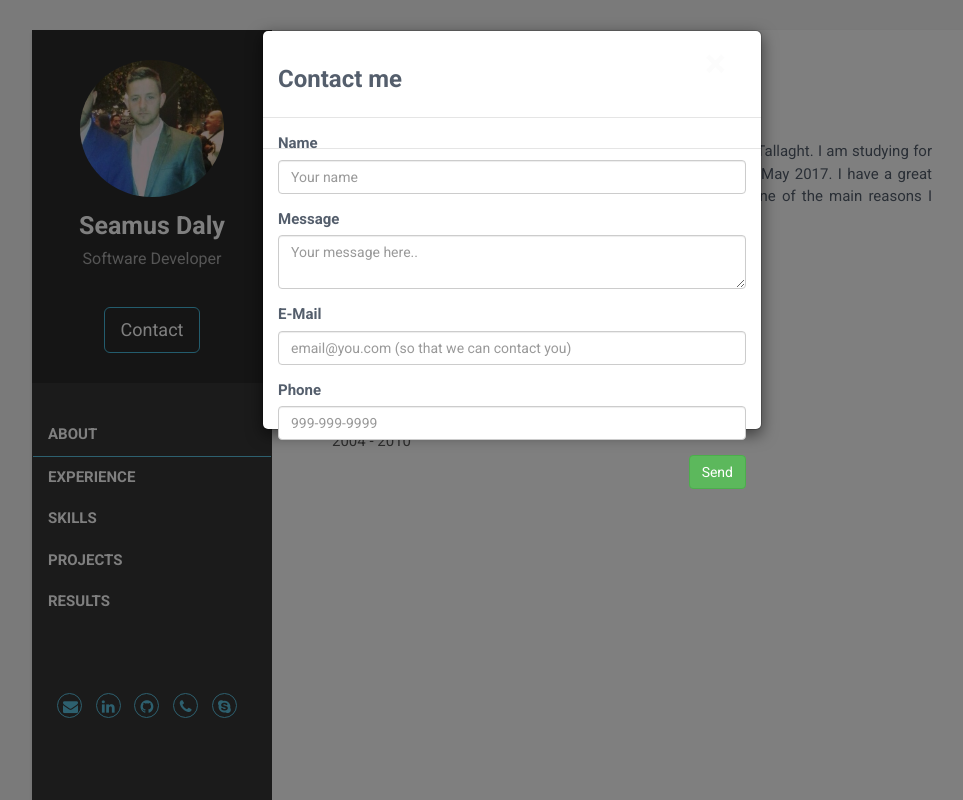
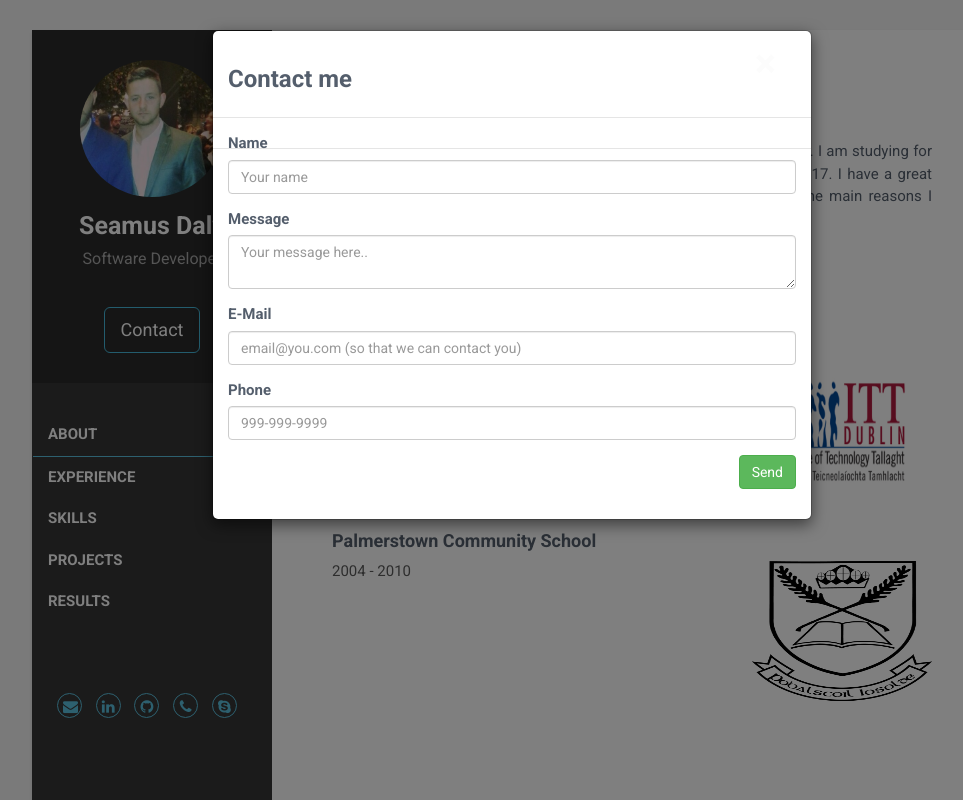
Before and after one commit to shaydaly/IMD-WEB-CV, a plain HTML site: page IMD-CA-2/IMD-CA/index.html in a window 1280 px wide. Both pictures are taken after a click on the button "Contact". Shown: the top 800 px of the page, without its empty margins (128-1091 px from the left). Drawn offline with nearby package versions, Linux system fonts and the light colour scheme.

Commit message:
adding school images

```diff
--- a/IMD-CA-2/IMD-CA/assets/css/styles.css
+++ b/IMD-CA-2/IMD-CA/assets/css/styles.css
@@ -174,6 +174,13 @@ p {
   padding-left:20px;
 }
 
+.schoolImage{
+  width:180px;
+  height:140px;
+  float: right;
+  margin: 0 0 10px 10px;
+}
+
 .navnarOption{
   width:100%;
   text-align:left;
@@ -305,14 +312,26 @@ p {
   background-color: rgba(0,0,0,0.9); /* Black w/ opacity */
 }
 
-/* Modal Content (image) */
-.modal-content {
+#secondarySchool{
+  padding-top:100px;
+}
+#collegeE{
+  padding-top:20px;
+}
+.imageContentModal{
   margin: auto;
   display: block;
   width: 100%;
   max-width: 500px;
   min-height:400px;
   max-height:400px;
+}
+/* Modal Content (image) */
+.modal-content {
+  margin: auto;
+  display: block;
+  width: 100%;
+  height:100%;
 }
 
 /* Caption of Modal Image */
--- a/IMD-CA-2/IMD-CA/assets/js/dynamicContentAngular.js
+++ b/IMD-CA-2/IMD-CA/assets/js/dynamicContentAngular.js
@@ -183,11 +183,11 @@ skills.controller("skillsController",
         $scope.skills = {
             skills: [
                 {
-                    skill: "SQL",
+                    skill: "Java",
                     ability: "100%"
                 },
                 {
-                    skill: "Java",
+                    skill: "SQL",
                     ability: "100%"
                 },
                 {
--- a/IMD-CA-2/IMD-CA/index.html
+++ b/IMD-CA-2/IMD-CA/index.html
@@ -82,11 +82,18 @@
                 <section class="section summary-section">
                     <h2 class="section-title"><i class="fa fa-graduation-cap"></i>Education</h2>
                     <div class="summary">
-                        <h4 class="meta"><a href="http://www.it-tallaght.ie/" target="_blank">Institute of Technology, Dublin</a></h4>
+                        <div id="collegeE">
+                            <a href="http://www.it-tallaght.ie/" target="_blank"><img src="assets/images/itt.jpg" class="schoolImage"></a>
+                        <h4 class="meta">Institute of Technology, Dublin</h4>
                         <div class="educationTime">September 2013 - present</div>
 
-                        <h4 class="meta"><a href="http://www.palmerstowncs.ie/" target="_blank">Palmerstown Community School</a></h4>
+                        </div>
+                        <div id="secondarySchool">
+
+                        <h4 class="meta">Palmerstown Community School</h4>
+                            <a href="http://www.palmerstowncs.ie/" target="_blank"><img src="assets/images/pobal.png" class="schoolImage"></a>
                         <div class="educationTime">2004 - 2010</div>
+                        </div>
                     </div><!--//summary-->
                 </section><!--//section-->
             </div>
@@ -262,7 +269,6 @@
 
                         </div><!--//intro-->
                         </div>
-                    </div>
                 </section>
                 <!--//section-->
             </div>
@@ -367,7 +373,7 @@
 
 <div id="imageModal" class="imageModal">
     <div>
-    <img class="modal-content" id="img01">
+    <img class="imageContentModal" id="img01">
     </div>
     <div id="caption"></div>
     <div class="closeButton">
```
Also changed, not shown: IMD-CA-2/IMD-CA/assets/images/itt.jpg (added), IMD-CA-2/IMD-CA/assets/images/pobal.png (added).
